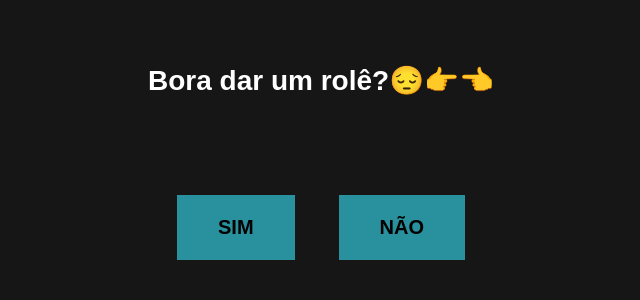
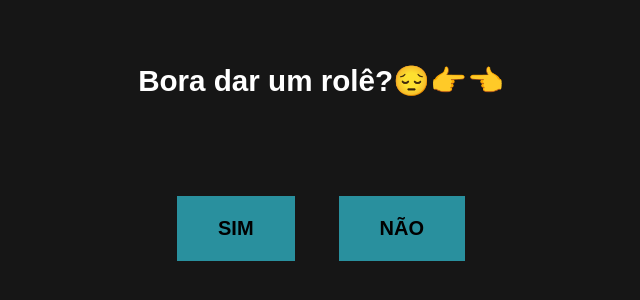
Before and after one commit to Michel-S2/rrrr, a plain HTML site: page index.html in a window 1280 px wide. Shown: the part 166-466 px from the top of the page, without its empty margins (319-959 px from the left). Drawn offline with Linux system fonts and the light colour scheme.

Commit message:
Atualizar o style.css

```diff
--- a/style.css
+++ b/style.css
@@ -8,7 +8,7 @@
 
 h1 {
     font-family: Arial, Helvetica, sans-serif;
-    font-size: 1.75rem;
+    font-size: 1.85rem;
     color: white;
     position: relative;
     text-align: center;
```
